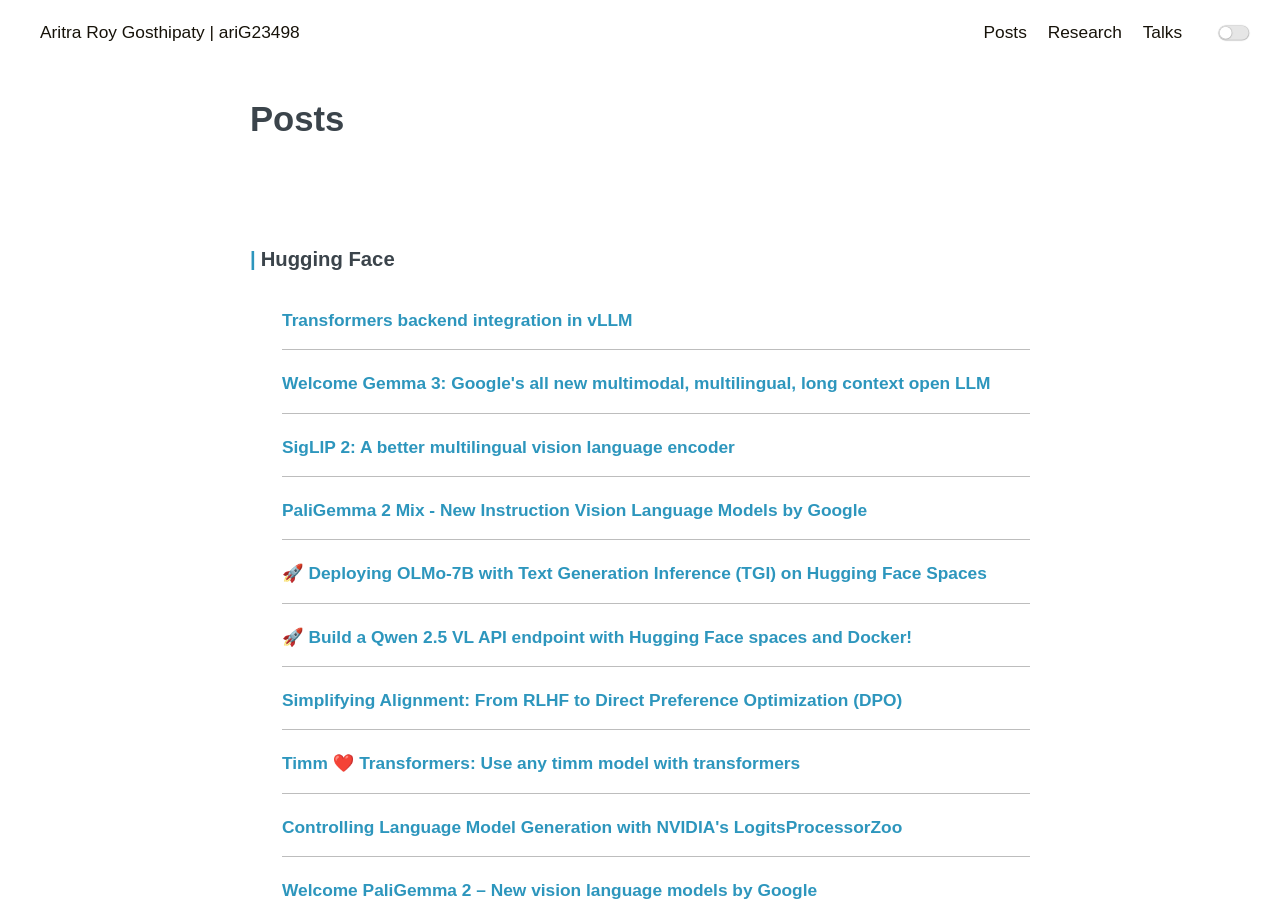
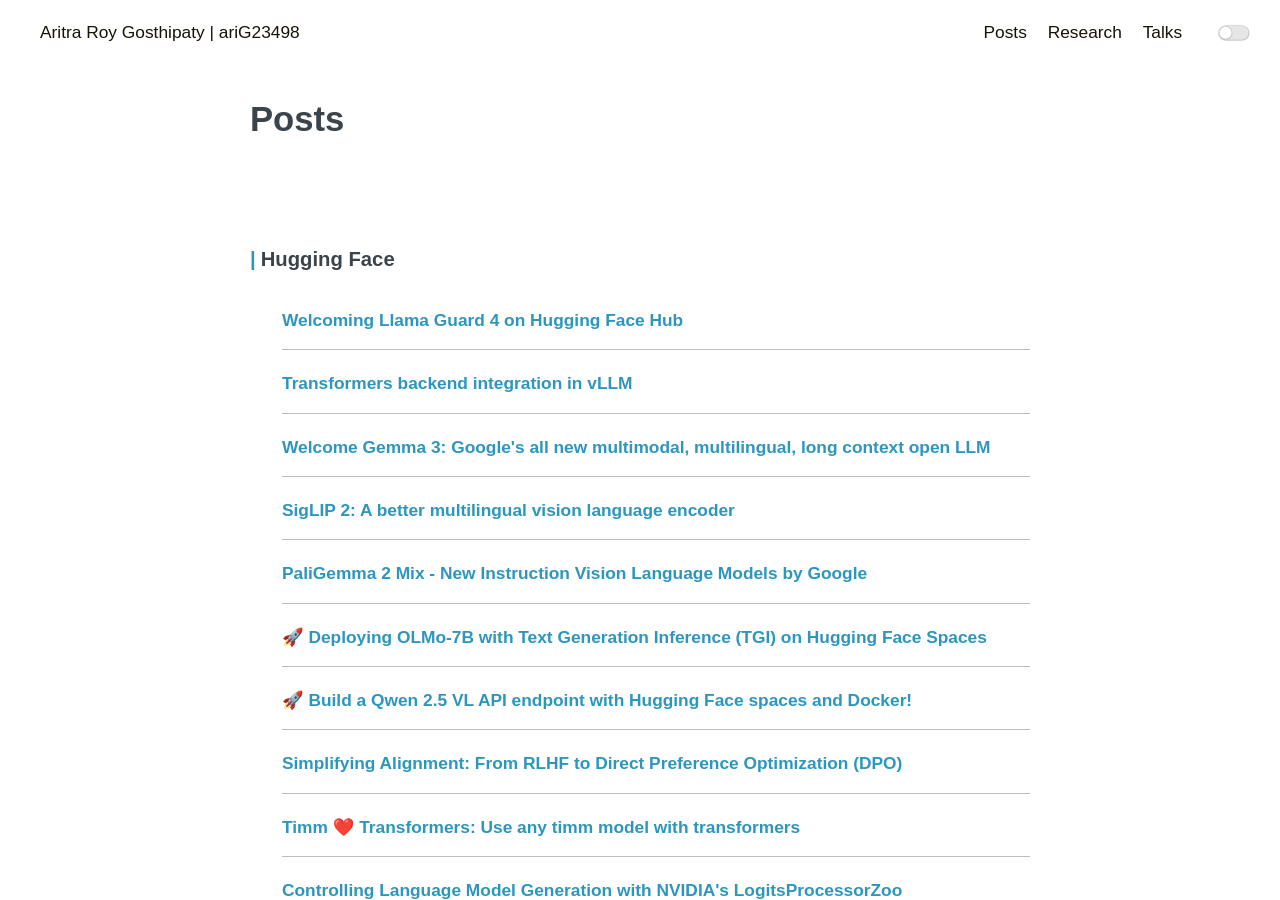
Before and after one commit to ariG23498/ariG23498.github.io, a Jekyll site: the page built from blogs.md, in a window 1280 px wide and 900 px high. Built offline with Jekyll 4.4.1, drawn with Linux system fonts in a browser that asks for light colours.

Commit message:
Update blogs.md

```diff
--- a/blogs.md
+++ b/blogs.md
@@ -7,6 +7,9 @@ permalink: /posts
 <div class="main">
    <div class="post-wrap archive">
       <h3>Hugging Face</h3>
+       <article class="archive-item">
+         <a class="archive-item-link" href="https://huggingface.co/blog/llama-guard-4" target="_blank" rel="noopener noreferrer">Welcoming Llama Guard 4 on Hugging Face Hub</a>
+      </article>
        <article class="archive-item">
          <a class="archive-item-link" href="https://blog.vllm.ai/2025/04/11/transformers-backend.html" target="_blank" rel="noopener noreferrer">Transformers backend integration in vLLM</a>
       </article>
```
